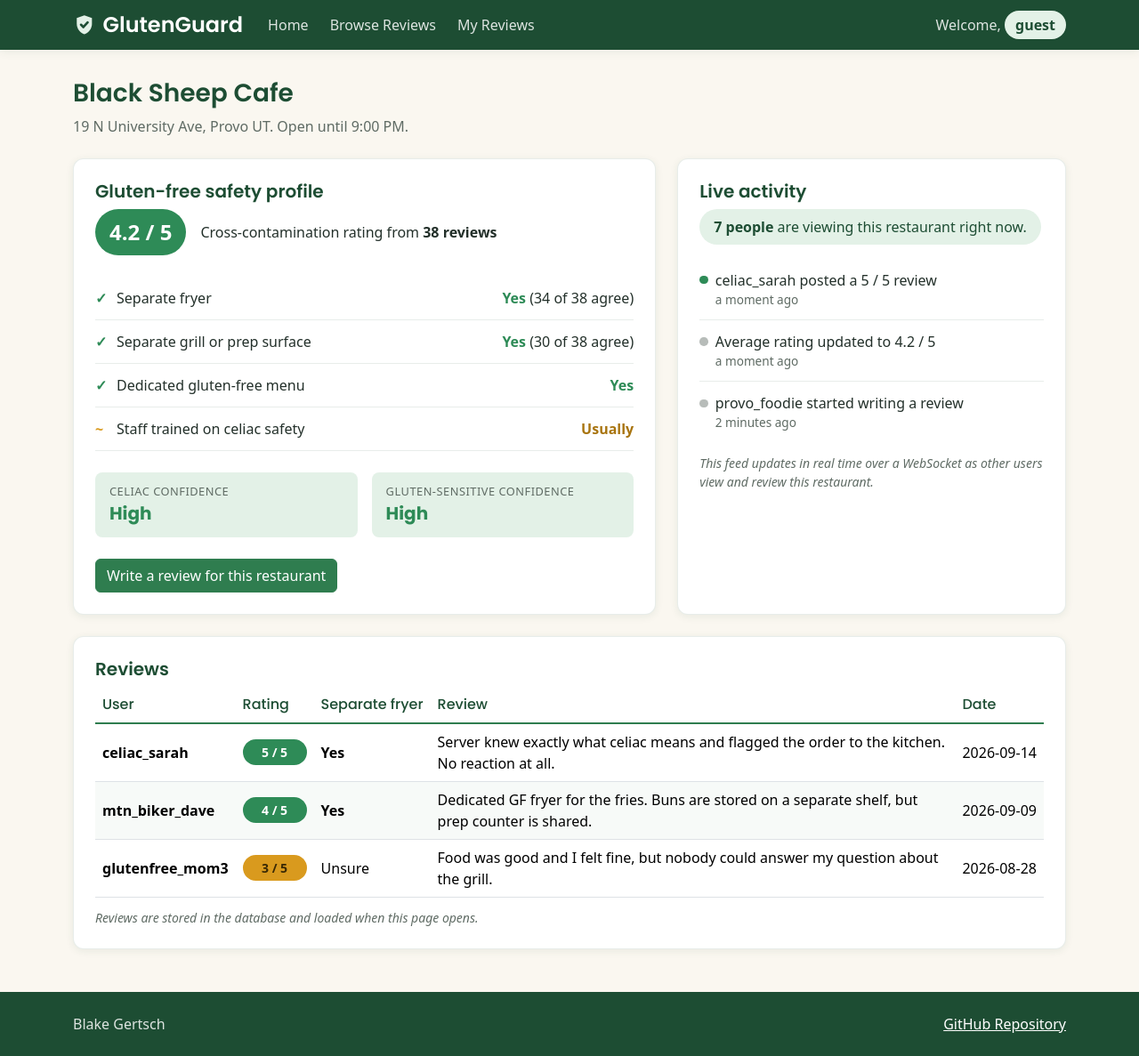
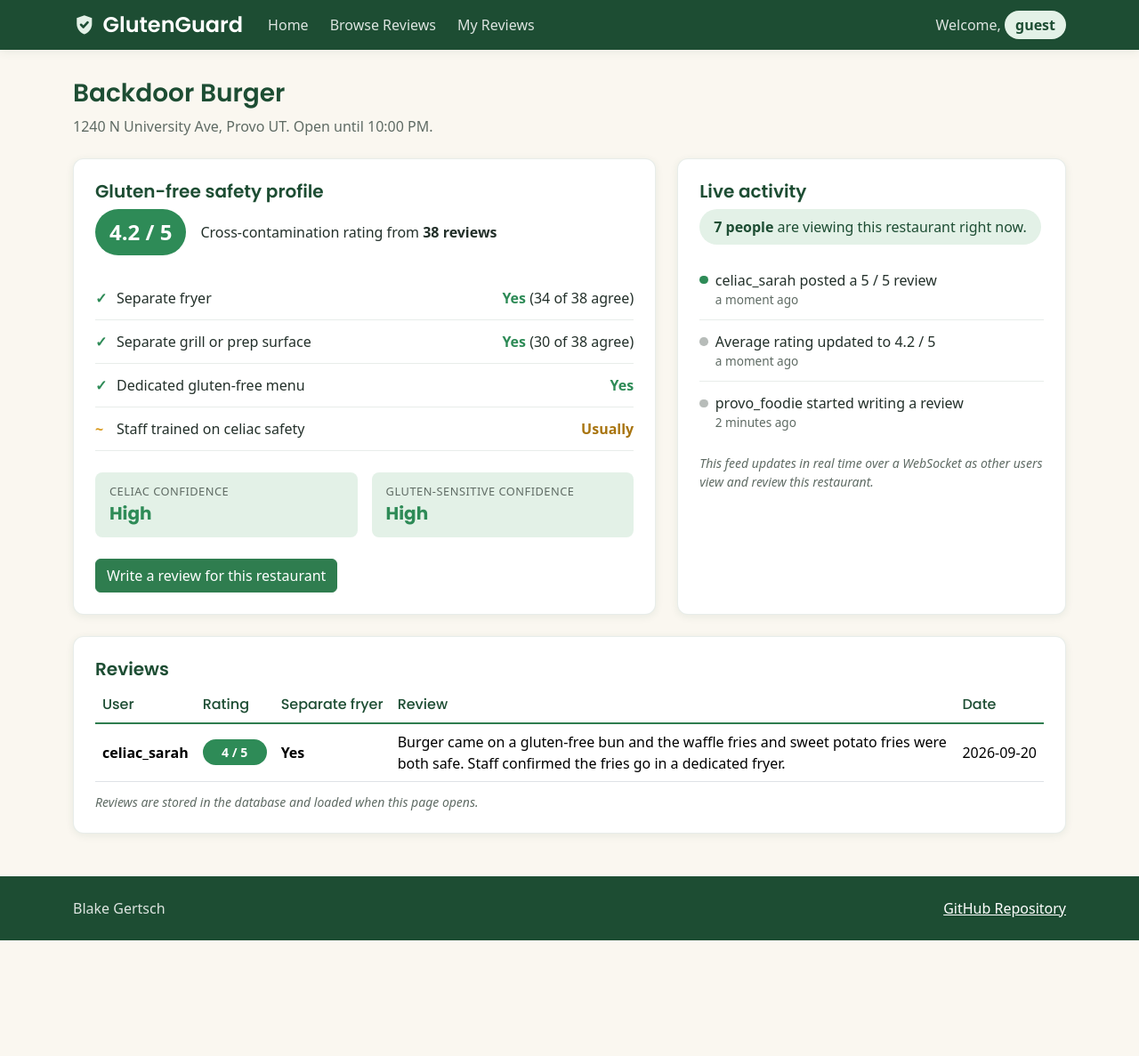
Before and after one commit to blakeg9944/Fall2026Startup, a React (Vite) app: page /restaurant/backdoor-burger in a window 1280 px wide. Shown: the whole page at 89% size. After the commit the page ends 1057 px from the top, so only its background shows below. Built offline with nearby package versions, Linux system fonts and the light colour scheme; a web font is replaced by a local one.

Commit message:
Load restaurant details and reviews from data

```diff
--- a/src/restaurant/restaurant.jsx
+++ b/src/restaurant/restaurant.jsx
@@ -1,14 +1,49 @@
 import React from 'react';
-import { Link } from 'react-router-dom';
+import { Link, useParams } from 'react-router-dom';
+import { getPlaceDetails } from '../data/places';
+import { getReviewsForRestaurant } from '../data/reviewStore';
+import { badgeClass, formatRating, reviewRating } from '../data/stats';
 import './restaurant.css';
 
+const answerLabels = { yes: 'Yes', no: 'No', unsure: 'Unsure' };
+
 export function Restaurant() {
+  const { id } = useParams();
+  // undefined means still loading, null means the id doesn't match any restaurant
+  const [place, setPlace] = React.useState(undefined);
+  const [reviews, setReviews] = React.useState([]);
+
+  // Runs after the first render and again whenever the id in the URL changes
+  React.useEffect(() => {
+    setPlace(getPlaceDetails(id));
+    setReviews(getReviewsForRestaurant(id));
+  }, [id]);
+
+  if (place === undefined) {
+    return <main className="container" />;
+  }
+
+  if (place === null) {
     return (
       <main className="container">
-      {/* Placeholder: name, address, and hours come from the Google Places API */}
+        <section className="gg-card text-center">
+          <h2>Restaurant not found</h2>
+          <p>We couldn't find a restaurant with that id.</p>
+          <Link className="btn btn-success" to="/">
+            Search for a restaurant
+          </Link>
+        </section>
+      </main>
+    );
+  }
+
+  return (
+    <main className="container">
       <div className="page-intro">
-        <h2>Black Sheep Cafe</h2>
-        <p>19 N University Ave, Provo UT. Open until 9:00 PM.</p>
+        <h2>{place.name}</h2>
+        <p>
+          {place.address}. {place.hours}.
+        </p>
       </div>
 
       <div className="restaurant-grid">
@@ -37,7 +72,7 @@ export function Restaurant() {
               <strong>High</strong>
             </div>
           </div>
-          <Link className="btn btn-success" to="/review/black-sheep-cafe">
+          <Link className="btn btn-success" to={`/review/${place.id}`}>
             Write a review for this restaurant
           </Link>
         </section>
@@ -73,7 +108,9 @@ export function Restaurant() {
 
         <section className="gg-card" id="reviews">
           <h3>Reviews</h3>
-          {/* Placeholder: every review below is stored in and loaded from the database */}
+          {reviews.length === 0 ? (
+            <p>No reviews yet. Be the first to write one.</p>
+          ) : (
             <div className="table-responsive">
               <table className="table table-hover align-middle">
                 <thead>
@@ -86,36 +123,21 @@ export function Restaurant() {
                   </tr>
                 </thead>
                 <tbody>
-                <tr>
-                  <td className="reviewer">celiac_sarah</td>
+                  {reviews.map((review) => (
+                    <tr key={review.id}>
+                      <td className="reviewer">{review.userName}</td>
                       <td>
-                    <span className="rating-badge safe">5 / 5</span>
+                        <span className={`rating-badge ${badgeClass(reviewRating(review))}`}>{formatRating(reviewRating(review))}</span>
                       </td>
-                  <td className="answer-yes">Yes</td>
-                  <td className="review-text">Server knew exactly what celiac means and flagged the order to the kitchen. No reaction at all.</td>
-                  <td>2026-09-14</td>
+                      <td className={`answer-${review.fryer}`}>{answerLabels[review.fryer]}</td>
+                      <td className="review-text">{review.comments}</td>
+                      <td>{review.date}</td>
                     </tr>
-                <tr>
-                  <td className="reviewer">mtn_biker_dave</td>
-                  <td>
-                    <span className="rating-badge safe">4 / 5</span>
-                  </td>
-                  <td className="answer-yes">Yes</td>
-                  <td className="review-text">Dedicated GF fryer for the fries. Buns are stored on a separate shelf, but prep counter is shared.</td>
-                  <td>2026-09-09</td>
-                </tr>
-                <tr>
-                  <td className="reviewer">glutenfree_mom3</td>
-                  <td>
-                    <span className="rating-badge caution">3 / 5</span>
-                  </td>
-                  <td className="answer-unsure">Unsure</td>
-                  <td className="review-text">Food was good and I felt fine, but nobody could answer my question about the grill.</td>
-                  <td>2026-08-28</td>
-                </tr>
+                  ))}
                 </tbody>
               </table>
             </div>
+          )}
           <p className="placeholder-note">Reviews are stored in the database and loaded when this page opens.</p>
         </section>
       </div>
```
Lines whose indentation alone changed are shown as unchanged.
